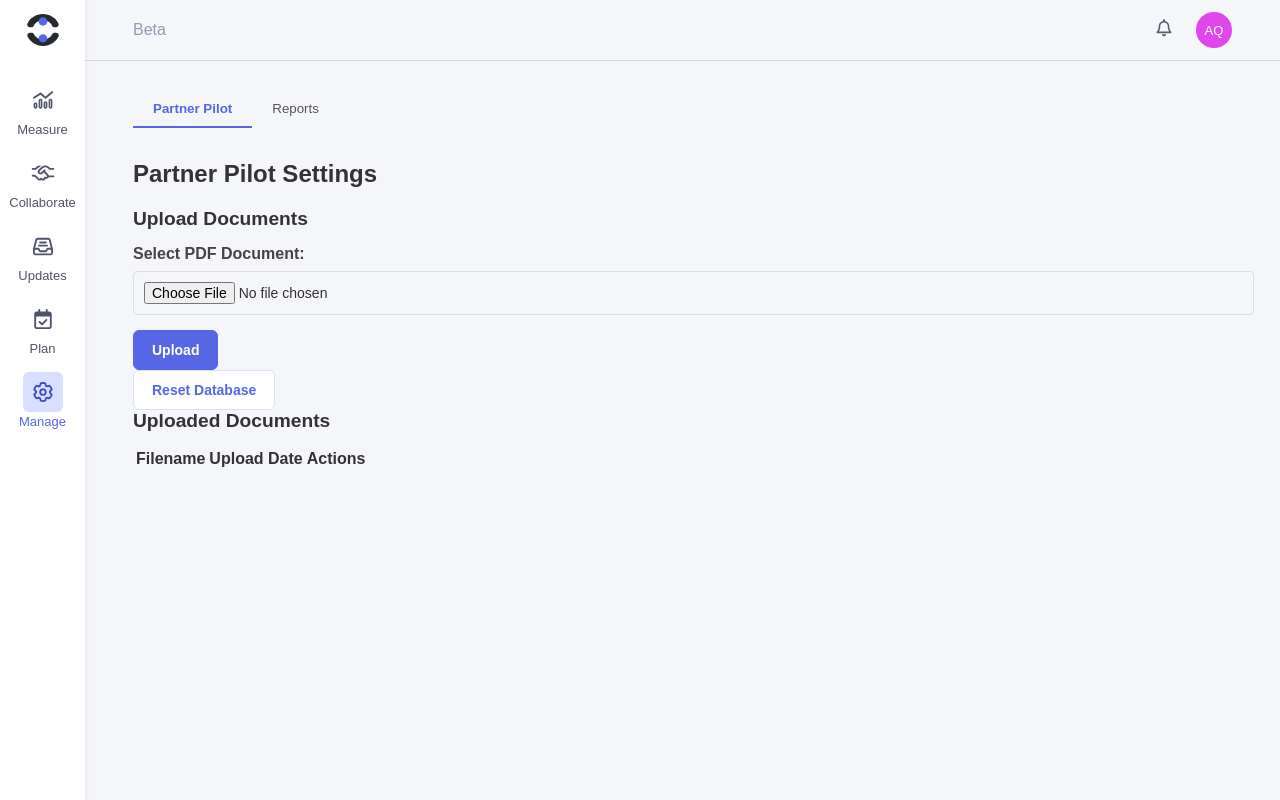
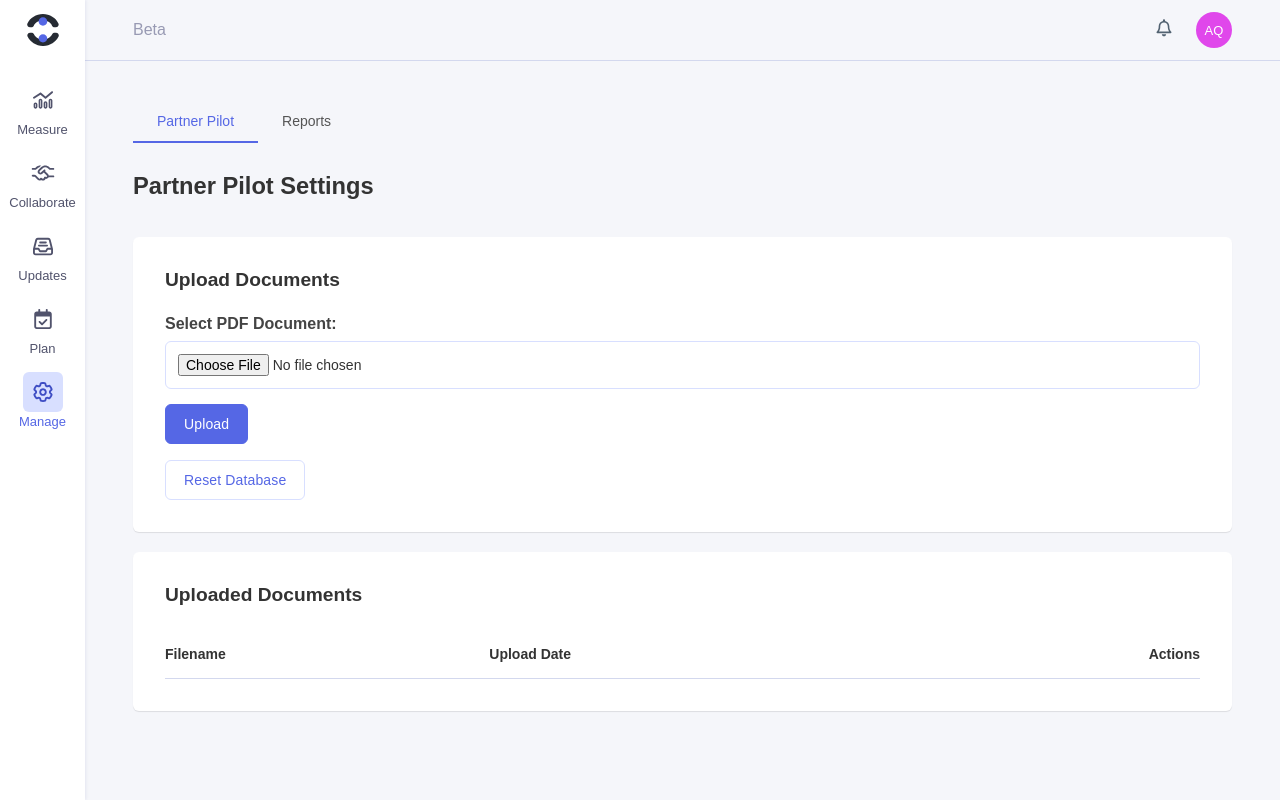
Before and after one commit to Friestyler/QollabiSmartPoC, a Flask app: page /manage in a window 1280 px wide. Run offline with Flask 3, Linux system fonts and the light colour scheme; data that the repository does not hold is empty.

Commit message:
styling tables & sections & inpus

```diff
--- a/static/css/styles.css
+++ b/static/css/styles.css
@@ -173,16 +173,19 @@ label {
 
 input {
     width: 100%;
-    padding: 10px;
+    padding: 12px;
     margin-bottom: 15px;
-    border: 1px solid #ddd;
-    border-radius: 4px;
+    border: 1px solid #D8DFFF;
+    border-radius: 6px;
     font-size: 14px;
+    -webkit-box-sizing: border-box; /* Safari/Chrome, other WebKit */
+    -moz-box-sizing: border-box;    /* Firefox, other Gecko */
+    box-sizing: border-box;         /* Opera/IE 8+ */
 }
 
 input:focus {
     outline: none;
-    border-color: #3498db;
+    border-color: #5567E5;
     box-shadow: 0 0 5px rgba(52,152,219,0.3);
 }
 
@@ -550,10 +556,17 @@ input[disabled], textarea[disabled] {
     min-height: 100px;
 }
 
+h2 {
+    margin: 0 0 24px 0;
+    color: #333;
+    font-size: 1.48em;
+    font-weight: 600;
+}
 h3 {
-    margin: 0 0 15px 0;
+    margin: 0 0 24px 0;
     color: #333;
     font-size: 1.2em;
+    font-weight: 600;
 }
 
 /* Add responsive adjustments */
@@ -843,55 +856,30 @@ h3 {
     margin-left: 24px;
 }
 
-.q-tab {
-    padding: 10px 20px;
-    cursor: pointer;
-    font-weight: normal; /* Ensure inactive tabs are not bold */
-    color: #555; /* Default tab color */
-    border: none;
-    background: none;
-    outline: none;
-    position: relative;
-}
-
-.q-tab-active {
-    color: #5567E5; /* Active tab text color */
-    font-weight: bold; /* Bold active tab */
-}
-
-.q-tab-active::after {
-    content: '';
-    position: absolute;
-    left: 0;
-    right: 0;
-    bottom: -2px; /* Positioning the blue line */
-    height: 2px; /* Height of the blue line */
-    background-color: #5567E5; /* Blue line color */
-}
 
 
 .q-tabs {
     display: flex;
-    border-bottom: 2px solid transparent; /* No grey line under the tabs */
-    margin-bottom: 5px; /* Reduced margin to position tabs higher */
-    margin-top: -10px; /* Use a negative value to move tabs up */
+    border-bottom: none; /* No grey line under the tabs */
+    margin-bottom: 32px; /* Reduced margin to position tabs higher */
+    font-size: 14px;
 }
 
 .q-tab {
-    padding: 10px 20px;
+    padding: 12px 24px;
     cursor: pointer;
     color: #555; /* Default tab color */
     border: none;
     background: none;
     outline: none;
     position: relative;
+    font-size: 14px;
     font-weight: normal; /* Change to normal for inactive tabs */
     transition: color 0.3s, border-bottom 0.3s;
 }
 
 .q-tab-active {
     color: #5567E5; /* Active tab text color */
-    font-weight: bold; /* Bold for active tab */
 }
 
 .q-tab-active::after {
@@ -912,11 +900,12 @@ h3 {
     padding: 11px 18px;
     border: none;
     cursor: pointer;
-    font-weight: 600;
+    font-weight: 500;
     font-size: 14px;
     background-color: white;
     border: 1px solid #D8DFFF;
     color: #5567E5;
+    letter-spacing: 0.01em;
 }
 .btn:hover {
     background-color: #EFF2FD;
@@ -933,3 +922,65 @@ h3 {
     border-color: #3E4DC4;
     color: white;
 }
+
+.q-card {
+    background-color: white;
+    border-radius: 6px;
+    padding: 32px;
+    margin-bottom: 20px;
+    box-shadow: 0 1px 1px rgba(0,0,0,0.1);
+}
+
+.q-intro-heading-cta {
+    display: flex;
+    justify-content: space-between;
+    align-items: center;
+    margin-bottom: 24px;
+}
+.q-intro-heading-cta h2 {
+   margin: 0;
+   min-height: 40px;
+}
+
+.q-cta-actions {
+    display: flex;
+    justify-content: flex-end;
+}
+
+.mt-4 {
+    margin-top: 16px;
+}
+
+.table {
+    width: 100%;
+    font-size: 14px;
+    border: none;
+    border-collapse: collapse;
+}
+.table thead th {
+    font-weight: 600;
+    padding: 16px 0;
+    text-align: left;
+    border-bottom: 1px solid #D3D8EE;
+}
+.table thead th:last-child {
+    text-align: right;
+}
+.table tbody {
+    background-color: white;
+}
+.table tbody tr {
+    border-bottom: 1px solid #D3D8EE;
+}
+.table tbody td {
+    padding: 16px 0;
+}
+.table tbody td:last-child {
+    text-align: right;
+}
+.table tbody tr {
+    border-bottom: 1px solid #D3D8EE;
+}
+.table tbody tr:last-child {
+    border-bottom: none !important;
+}
--- a/templates/manage.html
+++ b/templates/manage.html
@@ -7,8 +7,10 @@
 </div>
 
 <div id="partnerPilot" class="tab-content" style="display: block;">
+    <div class="q-intro-heading-cta">
         <h2>Partner Pilot Settings</h2>
-
+    </div>
+    <div class="q-card">
         <!-- File upload section -->
         <div class="upload-section mb-4">
             <h3>Upload Documents</h3>
@@ -37,12 +39,13 @@
         </div>
 
         <!-- Add this near your upload form -->
-    <div class="mb-3">
+        <div class="mt-4">
             <button id="resetButton" class="btn btn-danger">Reset Database</button>
         </div>
-
+    </div>
+    <div class="q-card">
         <!-- Add this after your upload form in the partner pilot tab -->
-    <div class="uploaded-documents mt-4">
+        <div class="uploaded-documents">
             <h3>Uploaded Documents</h3>
             <div class="table-responsive">
                 <table class="table">
@@ -59,20 +62,25 @@
                 </table>
             </div>
         </div>
-
+    </div>
     <!-- Rest of your partner pilot content -->
 </div>
 
 <div id="reports" class="tab-content" style="display: none;">
+
+    <div class="container">
+        <div class="q-intro-heading-cta">
             <h2>Reports Settings</h2>
-    <div class="container mt-4">
-        <!-- Add New Section Button -->
-        <button class="btn btn-success mb-4" onclick="showAddForm()">Add New Section</button>
+            <div class="q-cta-actions">
+                <button class="btn btn-primary" onclick="showAddForm()">Add Report Section</button>
+             </div>
+        </div>
 
         <!-- Form for both Add and Edit -->
         <form method="POST" id="demoSettingsForm" style="display: none;">
+            <div class="q-card">
                 <input type="hidden" id="setting_id" name="setting_id">
-            <h4 id="formTitle">Add New Section</h4>
+                <h3 id="formTitle">Add New Section</h3>
                 <div class="mb-3">
                     <label for="section_number" class="form-label">Section Number</label>
                     <input type="number" class="form-control" id="section_number" name="section_number" required>
@@ -91,11 +99,13 @@
                 </div>
                 <button type="submit" class="btn btn-primary">Save</button>
                 <button type="button" class="btn btn-secondary" onclick="cancelEdit()">Cancel</button>
+            </div>
         </form>
 
-        <!-- Display existing settings -->
-        <div class="mt-4">
-            <h4>Existing Sections</h4>
+
+         <div class="q-card">
+            <div class="">
+                <h3>Existing Sections</h3>
                 <table class="table">
                     <thead>
                         <tr>
@@ -122,6 +132,9 @@
                     </tbody>
                 </table>
             </div>
+         </div>
+        <!-- Display existing settings -->
+
     </div>
 </div>
 
--- a/templates/navigation.html
+++ b/templates/navigation.html
@@ -3,37 +3,6 @@
 <head>
     <title>Navigation</title>
     <link rel="stylesheet" href="{{ url_for('static', filename='css/styles.css') }}">
-    <style>
-        /* Additional styles for tabs */
-        .q-tabs {
-            display: flex;
-            border-bottom: 2px solid transparent;
-            margin-bottom: 32px;
-        }
-        .q-tab {
-            padding: 10px 20px;
-            cursor: pointer;
-            color: #555;
-            border: none;
-            background: none;
-            outline: none;
-            position: relative;
-            font-weight: normal;
-        }
-        .q-tab-active {
-            color: #5567E5;
-            font-weight: bold;
-        }
-        .q-tab-active::after {
-            content: '';
-            position: absolute;
-            left: 0;
-            right: 0;
-            bottom: -2px;
-            height: 2px;
-            background-color: #5567E5;
-        }
-    </style>
 </head>
 <body>
     <div class="q-app-container">
```
Also changed, not shown: other parts of static/css/styles.css (+15 -12 lines). Lines whose indentation alone changed are shown as unchanged.
